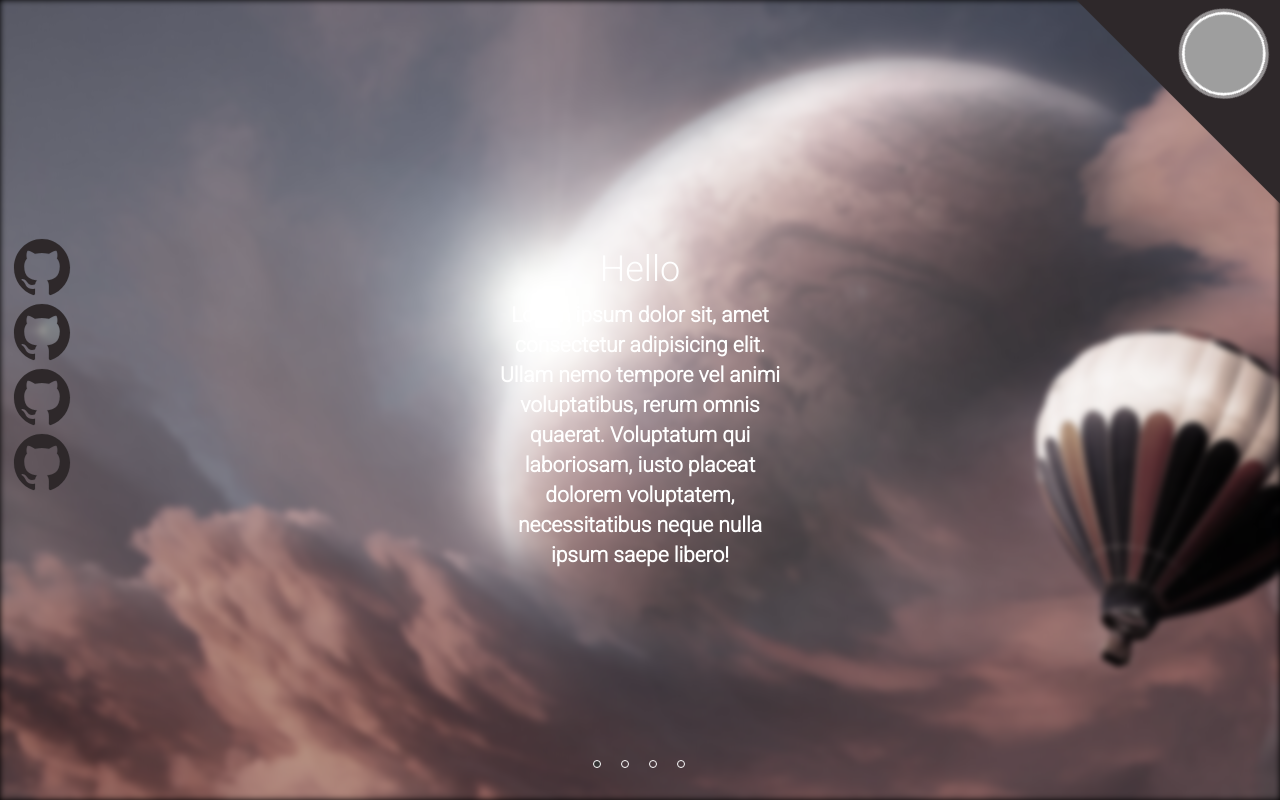
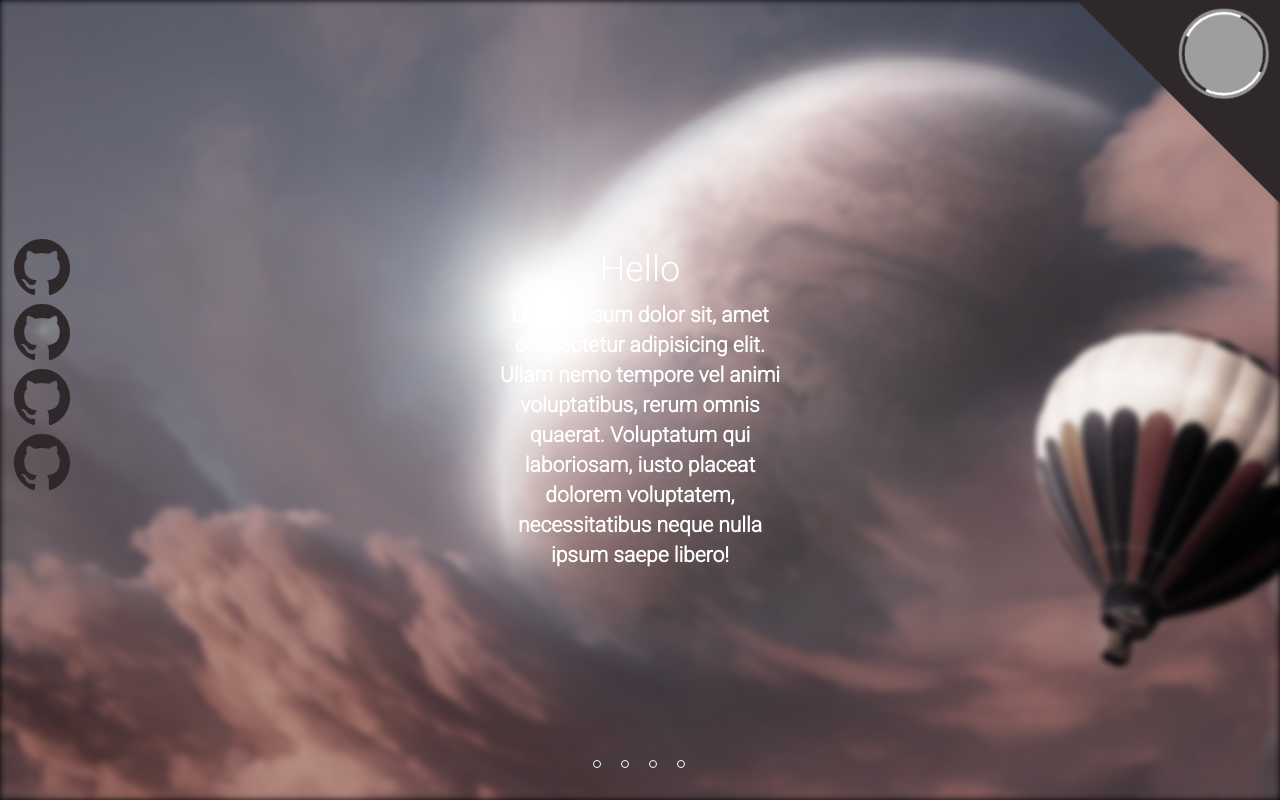
Before and after one commit to Fezalion/fezalion.ninja, a PHP site: page / in a window 1280 px wide. Run offline with PHP 8.4, Linux system fonts and the light colour scheme; some libraries are stand-ins or nearby versions; grey boxes are pictures that could not be loaded.

Commit message:
final animation

```diff
--- a/src/style.css
+++ b/src/style.css
@@ -279,9 +279,9 @@
       .btn .hl-line {
         stroke: #fff;
         fill: #201c29;
-        stroke-dasharray: 0;
+        stroke-dasharray: 70;
         transition: all 1.5s ease-in-out;
-        animation: animate 3s linear infinite;
+        animation: animate 12s linear infinite;
       }
 
       @keyframes animate {
```
